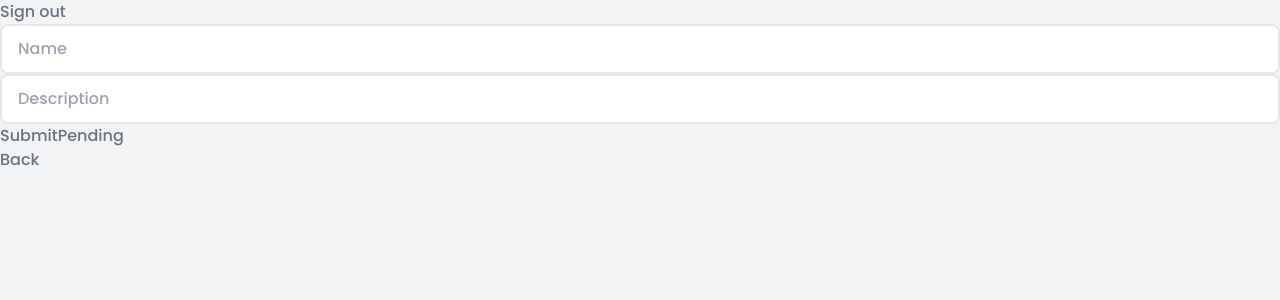
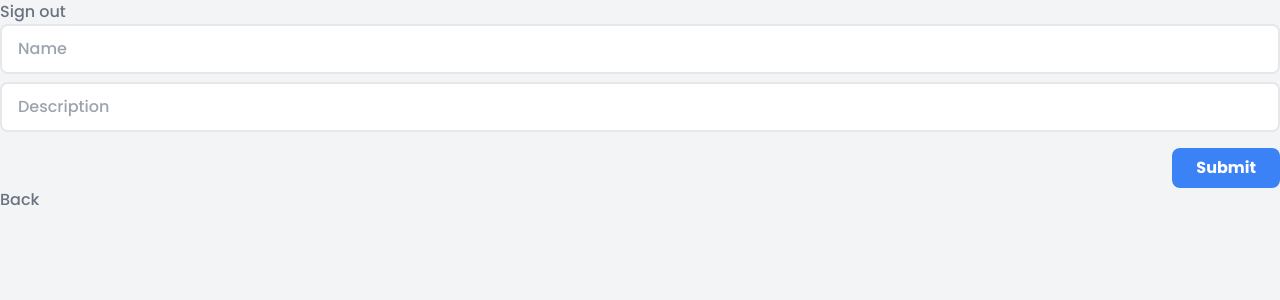
Before and after one commit to collapp-zpi/collapp-developer, a Next.js app: page /panel/plugins/create in a window 1280 px wide. Shown: the top 300 px of the page. Built offline with nearby package versions, Linux system fonts and the light colour scheme; no server answers; sample sign-in values are in the browser's storage.

Commit message:
add uncontrolledForm component add button component minor style changes

```diff
--- /dev/null
+++ b/components/form/Button.tsx
@@ -0,0 +1,34 @@
+import { ComponentProps } from 'react'
+import classNames from 'classnames'
+
+const BUTTON_COLORS = {
+  blue: 'bg-blue-500 hover:bg-blue-700 focus:bg-blue-700 text-white',
+}
+
+interface ButtonProps extends ComponentProps<'button'> {
+  color?: keyof typeof BUTTON_COLORS
+}
+
+const Button = ({
+  color = 'blue',
+  type,
+  children,
+  className,
+  ...props
+}: ButtonProps) => {
+  return (
+    <button
+      className={classNames(
+        'py-2 px-6 font-bold rounded-lg transition-colors',
+        BUTTON_COLORS[color],
+        className,
+      )}
+      type={type}
+      {...props}
+    >
+      {children}
+    </button>
+  )
+}
+
+export default Button
--- a/components/form/Form.tsx
+++ b/components/form/Form.tsx
@@ -1,16 +1,28 @@
-import { FormProvider, useForm } from 'react-hook-form'
-import { ReactNode } from 'react'
+import { FormProvider } from 'react-hook-form'
+import { ComponentProps, createContext, ReactNode, useContext } from 'react'
 import useApiForm from '../../hooks/useApiForm'
+import useRequest, { RequestState } from '../../hooks/useRequest'
 
-interface FormProps {
-  methods: ReturnType<typeof useForm>
-  handleSubmit: ReturnType<typeof useApiForm>['handleSubmit']
+interface FormProps
+  extends ReturnType<typeof useApiForm>,
+    ComponentProps<'form'> {
   children: ReactNode
 }
 
-const Form = ({ methods, handleSubmit, children }: FormProps) => (
+const RequestContext = createContext<ReturnType<typeof useRequest>>({
+  send: async () => undefined,
+  status: RequestState.Pending,
+})
+
+export const useApiRequest = () => useContext(RequestContext)
+
+const Form = ({ methods, request, children, ...props }: FormProps) => (
   <FormProvider {...methods}>
-    <form onSubmit={handleSubmit}>{children}</form>
+    <RequestContext.Provider value={request}>
+      <form onSubmit={methods.handleSubmit(request.send)} {...props}>
+        {children}
+      </form>
+    </RequestContext.Provider>
   </FormProvider>
 )
 
--- a/components/form/InputText/index.tsx
+++ b/components/form/InputText/index.tsx
@@ -2,25 +2,31 @@ import { useController } from 'react-hook-form'
 import { ErrorMessage } from '@hookform/error-message'
 import { ComponentProps } from 'react'
 import styles from './InputText.module.css'
+import { useApiRequest } from '../Form'
+import { RequestState } from '../../../hooks/useRequest'
+import classnames from 'classnames'
 
 interface InputTextProps extends ComponentProps<'input'> {
   name: string
   label?: string
-  outerClassName?: string
+  innerClassName?: string
 }
 
 export const InputText = ({
   name,
   label,
-  outerClassName,
+  innerClassName,
+  className,
+  disabled,
   ...props
 }: InputTextProps) => {
   const {
     field: { ref, ...field },
   } = useController({ name })
+  const { status } = useApiRequest()
 
   return (
-    <div className={outerClassName}>
+    <div className={className}>
       <label>
         <div className="border-gray-200 focus-within:border-blue-400 transition-all border-2 bg-white rounded-lg flex overflow-hidden">
           <div className="relative flex-grow">
@@ -29,8 +35,12 @@ export const InputText = ({
               {...field}
               {...props}
               value={field?.value ?? props?.value ?? ''}
-              className="w-full outline-none px-4 pb-0.5 pt-5"
+              className={classnames(
+                'w-full outline-none px-4 pb-0.5 pt-5',
+                innerClassName,
+              )}
               placeholder=" "
+              disabled={status === RequestState.Loading || disabled}
             />
             <div className={`ml-4 text-gray-400 ${styles.label}`}>{label}</div>
           </div>
--- /dev/null
+++ b/components/form/UncontrolledForm.tsx
@@ -0,0 +1,33 @@
+import useApiForm, { useApiFormProps } from '../../hooks/useApiForm'
+import { ComponentProps, ReactNode } from 'react'
+import Form from './Form'
+
+interface UncontrolledFormProps<T>
+  extends useApiFormProps<T>,
+    ComponentProps<'form'> {
+  children: ReactNode
+}
+
+export const UncontrolledForm = <T extends Record<string, unknown>>({
+  schema,
+  initial,
+  query,
+  onSuccess,
+  onError,
+  children,
+  ...props
+}: UncontrolledFormProps<T>) => {
+  const apiForm = useApiForm({
+    schema,
+    query,
+    initial,
+    onSuccess,
+    onError,
+  })
+
+  return (
+    <Form {...apiForm} {...props}>
+      {children}
+    </Form>
+  )
+}
--- a/hooks/useApiForm.ts
+++ b/hooks/useApiForm.ts
@@ -32,9 +32,8 @@ const useApiForm = <T extends Record<string, unknown>>({
   })
 
   const request = useRequest(query, { onSuccess, onError })
-  const handleSubmit = methods.handleSubmit(request.send)
 
-  return { methods, handleSubmit, request }
+  return { methods, request }
 }
 
 export default useApiForm
--- a/includes/plugins/components/PluginForm.tsx
+++ b/includes/plugins/components/PluginForm.tsx
@@ -1,7 +1,8 @@
-import useApiForm, { FormProps } from '../../../hooks/useApiForm'
+import { FormProps } from '../../../hooks/useApiForm'
 import { InputText } from '../../../components/form/InputText'
 import { object, string, TypeOf } from 'yup'
-import Form from '../../../components/form/Form'
+import Button from '../../../components/form/Button'
+import { UncontrolledForm } from '../../../components/form/UncontrolledForm'
 
 const schema = object().shape({
   name: string().required(),
@@ -14,22 +15,16 @@ export const PluginForm = ({
   onSuccess,
   onError,
   children,
-}: FormProps<TypeOf<typeof schema>>) => {
-  const { methods, handleSubmit, request } = useApiForm({
-    schema,
-    query,
-    initial,
-    onSuccess,
-    onError,
-  })
-
-  return (
-    <Form {...{ methods, handleSubmit }}>
-      <InputText name="name" label="Name" />
-      <InputText name="description" label="Description" />
-      <button type="submit">Submit</button>
-      {request.status}
-      {children}
-    </Form>
-  )
-}
+}: FormProps<TypeOf<typeof schema>>) => (
+  <UncontrolledForm
+    {...{ schema, query, initial, onSuccess, onError }}
+    className="flex flex-col"
+  >
+    <InputText name="name" label="Name" />
+    <InputText name="description" label="Description" className="mt-2" />
+    <Button type="submit" className="mt-4 ml-auto">
+      Submit
+    </Button>
+    {children}
+  </UncontrolledForm>
+)
--- a/package.json
+++ b/package.json
@@ -16,6 +16,7 @@
     "@next-auth/prisma-adapter": "^0.5.2-next.15",
     "@prisma/client": "^3.1.1",
     "autoprefixer": "^10.3.7",
+    "classnames": "^2.3.1",
     "eslint-plugin-prettier": "^4.0.0",
     "joi": "^17.4.2",
     "next": "11.1.2",
--- a/pages/panel/plugins/[id].tsx
+++ b/pages/panel/plugins/[id].tsx
@@ -26,7 +26,6 @@ const Plugin = ({
   plugin,
 }: InferGetServerSidePropsType<typeof getServerSideProps>) => {
   const router = useRouter()
-  console.log(plugin)
   const { name, description, id } = plugin
 
   return (
```
Also changed, not shown: 1 other file (tests, documents, lock files or other folders).
